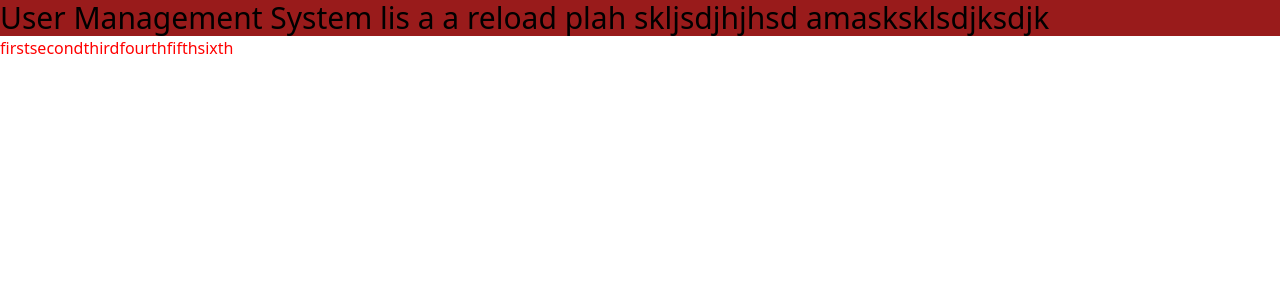
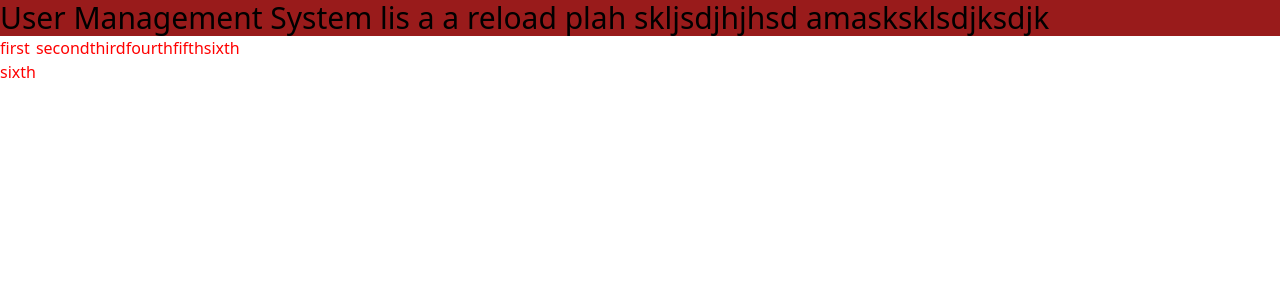
Before and after one commit to Ayothegod/Crud-Application, a Node server app: template views/index.html in a window 1280 px wide. Shown: the top 300 px of the page. Run offline with Node 20, Linux system fonts and the light colour scheme; the template is opened without the code that fills it, so the values that code supplies are empty; some libraries are stand-ins or nearby versions.

Commit message:
first commit after being restord

```diff
--- a/views/index.html
+++ b/views/index.html
@@ -62,6 +62,7 @@
             <div class="fourth-column">fourth</div>
             <div class="fifth-column">fifth</div>
             <div class="sixth-column">sixth</div>
+            <div class="sixth-column">sixth</div>
         </div>
     </div>
 </body>
```
